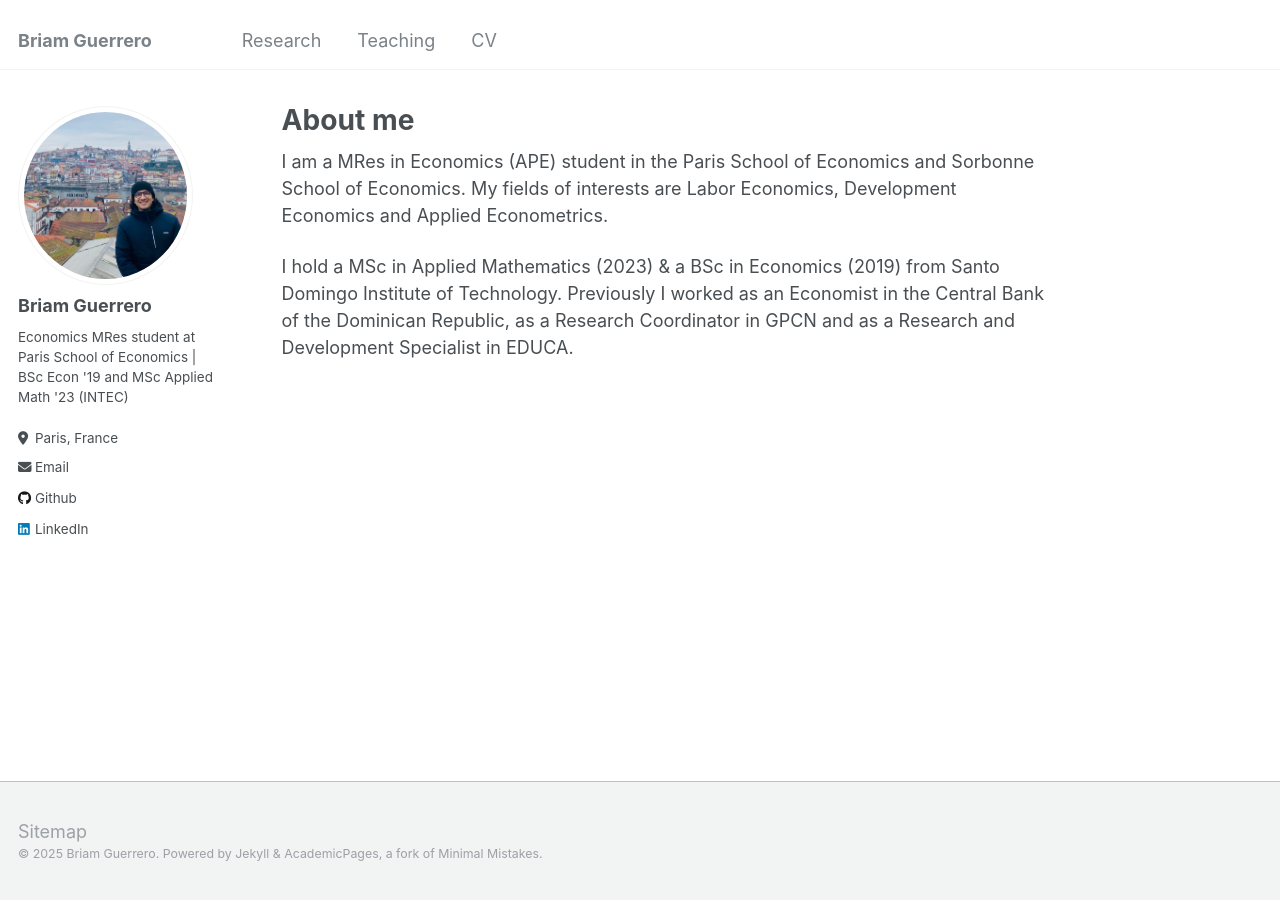
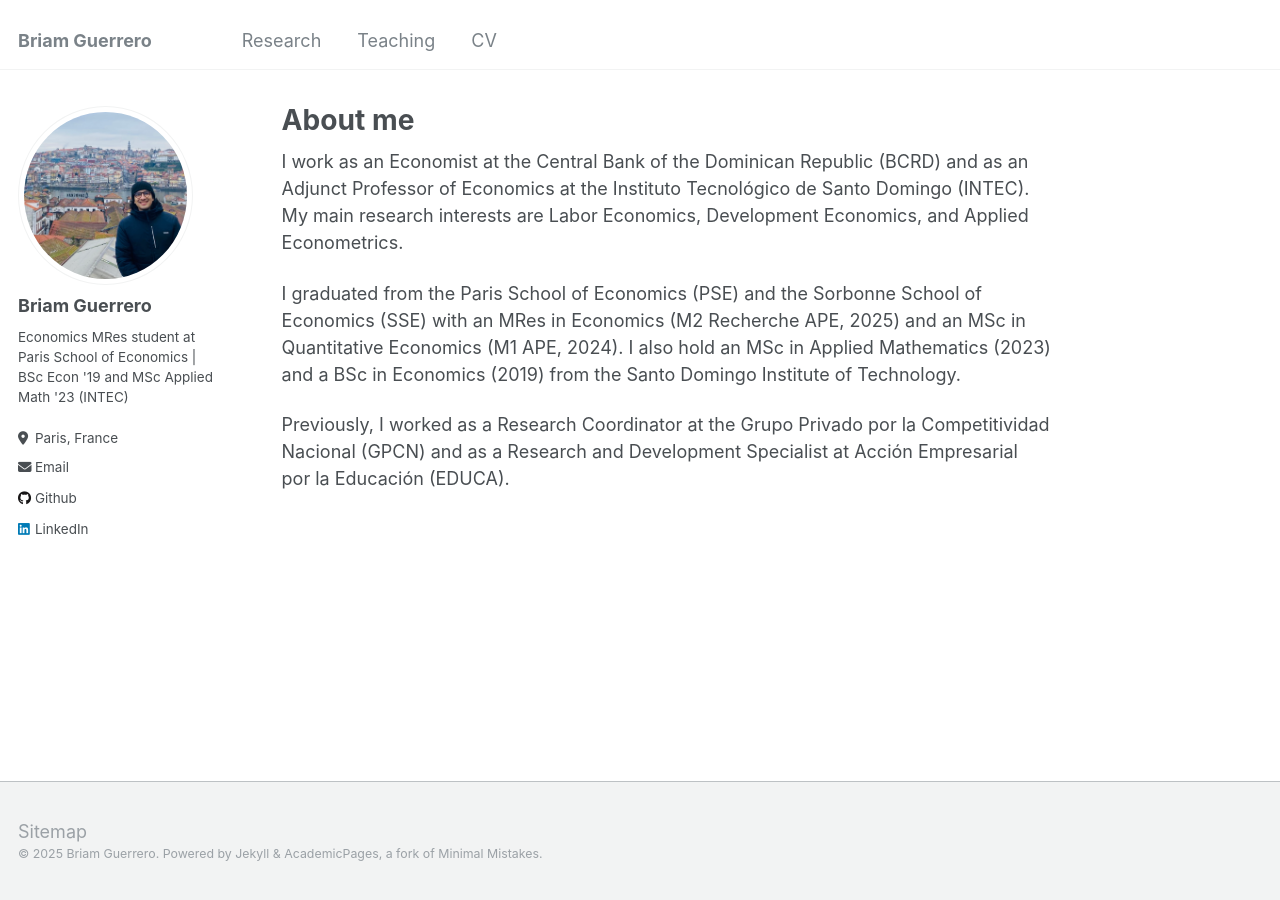
Before and after one commit to briamguerrerob/briamguerrerob.github.io, a Jekyll site: the page built from _pages/about.md, in a window 1280 px wide. Built offline with Jekyll 4.4.1, drawn with Linux system fonts in a browser that asks for light colours.

Commit message:
Update about.md

```diff
--- a/_pages/about.md
+++ b/_pages/about.md
@@ -8,6 +8,8 @@ redirect_from:
   - /about.html
 ---
 
-I am a MRes in Economics (APE) student in the Paris School of Economics and Sorbonne School of Economics. My fields of interests are Labor Economics, Development Economics and Applied Econometrics.
+I work as an Economist at the Central Bank of the Dominican Republic (BCRD) and as an Adjunct Professor of Economics at the Instituto Tecnológico de Santo Domingo (INTEC). My main research interests are Labor Economics, Development Economics, and Applied Econometrics.
 
-I hold a MSc in Applied Mathematics (2023) & a BSc in Economics (2019) from Santo Domingo Institute of Technology. Previously I worked as an Economist in the Central Bank of the Dominican Republic, as a Research Coordinator in GPCN and as a Research and Development Specialist in EDUCA.
+I graduated from the Paris School of Economics (PSE) and the Sorbonne School of Economics (SSE) with an MRes in Economics (M2 Recherche APE, 2025) and an MSc in Quantitative Economics (M1 APE, 2024). I also hold an MSc in Applied Mathematics (2023) and a BSc in Economics (2019) from the Santo Domingo Institute of Technology.
+
+Previously, I worked as a Research Coordinator at the Grupo Privado por la Competitividad Nacional (GPCN) and as a Research and Development Specialist at Acción Empresarial por la Educación (EDUCA).
```
